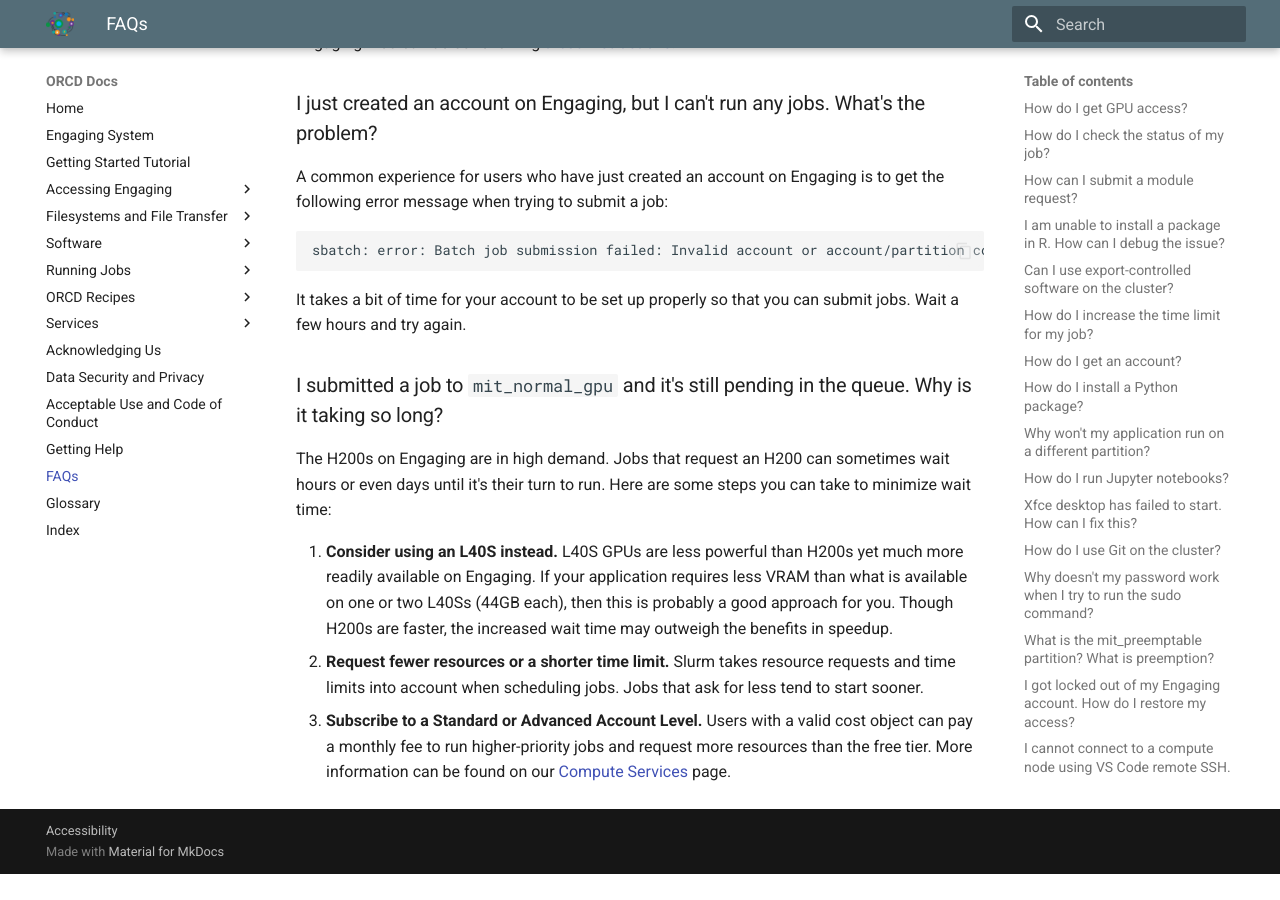
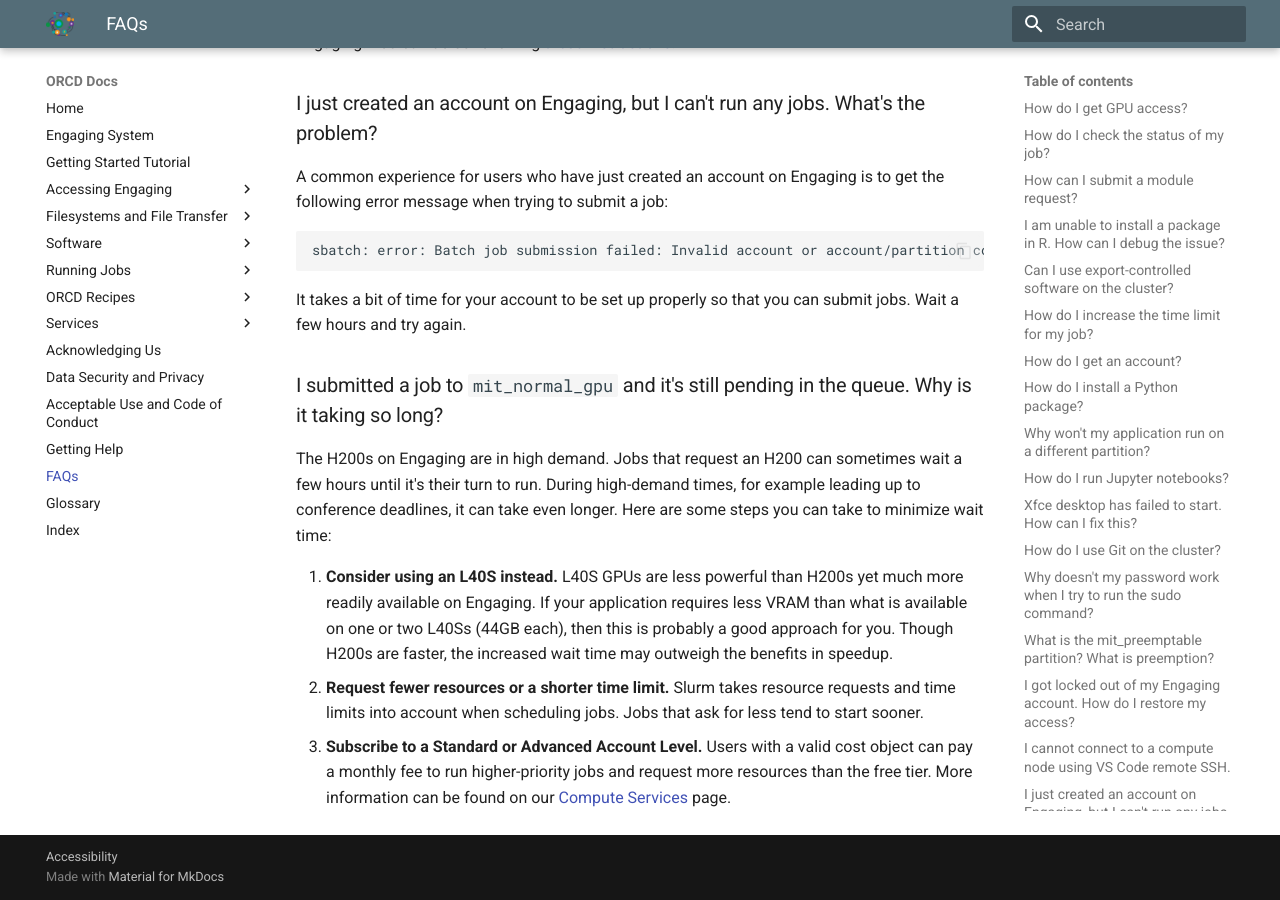
Before and after one commit to mit-orcd/orcd-docs-edit, an MkDocs documentation site: the page built from docs/faqs.md, in a window 1280 px wide and 900 px high, scrolled down 3682 px. Built offline with MkDocs 1.6.1 and Material for MkDocs 9.7.7, drawn with Linux system fonts in a browser that asks for light colours; before the commit the page ends 4556 px from its top, so only the background shows below that.

Commit message:
Apply suggestions from code review
Co-authored-by: Lauren Milechin <13963460+lmilechin@users.noreply.github.com>

```diff
--- a/docs/faqs.md
+++ b/docs/faqs.md
@@ -149,7 +149,7 @@
 
 ### I submitted a job to `mit_normal_gpu` and it's still pending in the queue. Why is it taking so long?
 
-The H200s on Engaging are in high demand. Jobs that request an H200 can sometimes wait hours or even days until it's their turn to run. Here are some steps you can take to minimize wait time:
+The H200s on Engaging are in high demand. Jobs that request an H200 can sometimes wait a few hours until it's their turn to run. During high-demand times, for example leading up to conference deadlines, it can take even longer. Here are some steps you can take to minimize wait time:
 
 1. **Consider using an L40S instead.** L40S GPUs are less powerful than H200s yet much more readily available on Engaging. If your application requires less VRAM than what is available on one or two L40Ss (44GB each), then this is probably a good approach for you. Though H200s are faster, the increased wait time may outweigh the benefits in speedup.
 2. **Request fewer resources or a shorter time limit.** Slurm takes resource requests and time limits into account when scheduling jobs. Jobs that ask for less tend to start sooner.
```
